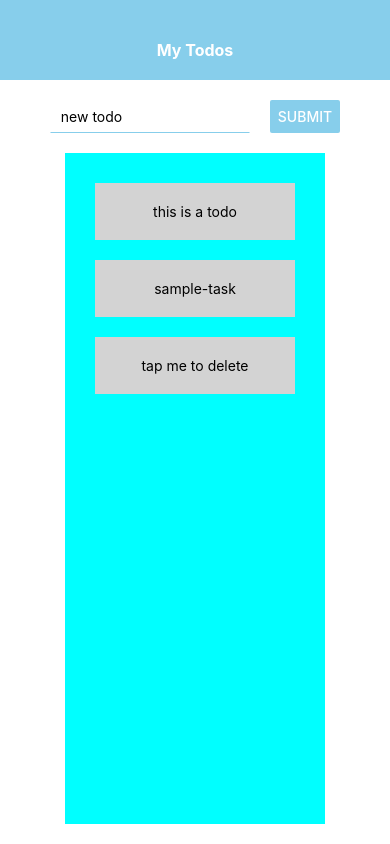
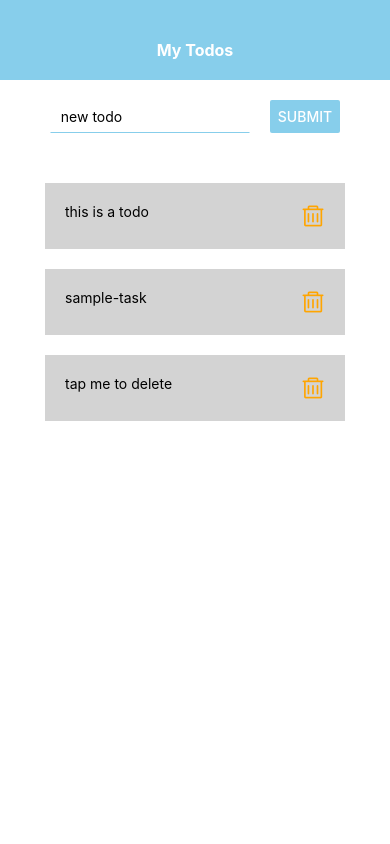
Before and after one commit to kresnofatih/tryapp, a React Native app: screen / in a window 390 px wide. Built offline with nearby package versions, Linux system fonts and the light colour scheme.

Commit message:
added icons for reactnative :panda_face: :fire:

```diff
--- a/App.js
+++ b/App.js
@@ -57,7 +57,7 @@ const styles = StyleSheet.create({
     padding: 20,
     margin: 0,
     marginBottom: 20,
-    backgroundColor: 'cyan',
+    // backgroundColor: 'cyan',
     flex: 1
   }
 });
--- a/components/TodoItem.js
+++ b/components/TodoItem.js
@@ -1,15 +1,17 @@
 import React from 'react'
 import { StyleSheet, Text, View, TouchableOpacity } from 'react-native'
+import { AntDesign } from '@expo/vector-icons';
 
 const TodoItem = ({item, pressHandler}) => {
     return (
-            <TouchableOpacity onPress={()=>pressHandler(item.key)}>
         <View style={styles.todoitem}>
                 <Text style={styles.todoitemtext}>
                     {item.text}
                 </Text>
+            <TouchableOpacity onPress={()=>pressHandler(item.key)}>
+                <AntDesign name="delete" size={24} color="orange" />
+            </TouchableOpacity>
         </View>
-            </TouchableOpacity>
     )
 }
 
@@ -19,8 +21,10 @@ const styles = StyleSheet.create({
     todoitem: {
         backgroundColor: "lightgrey",
         padding: 20,
-        alignItems: 'center',
-        width: 200,
+        flexDirection: "row",
+        justifyContent: "space-between",
+        // alignItems: 'center',
+        width: 300,
         margin: 10
     },
     todoitemtext: {
```
